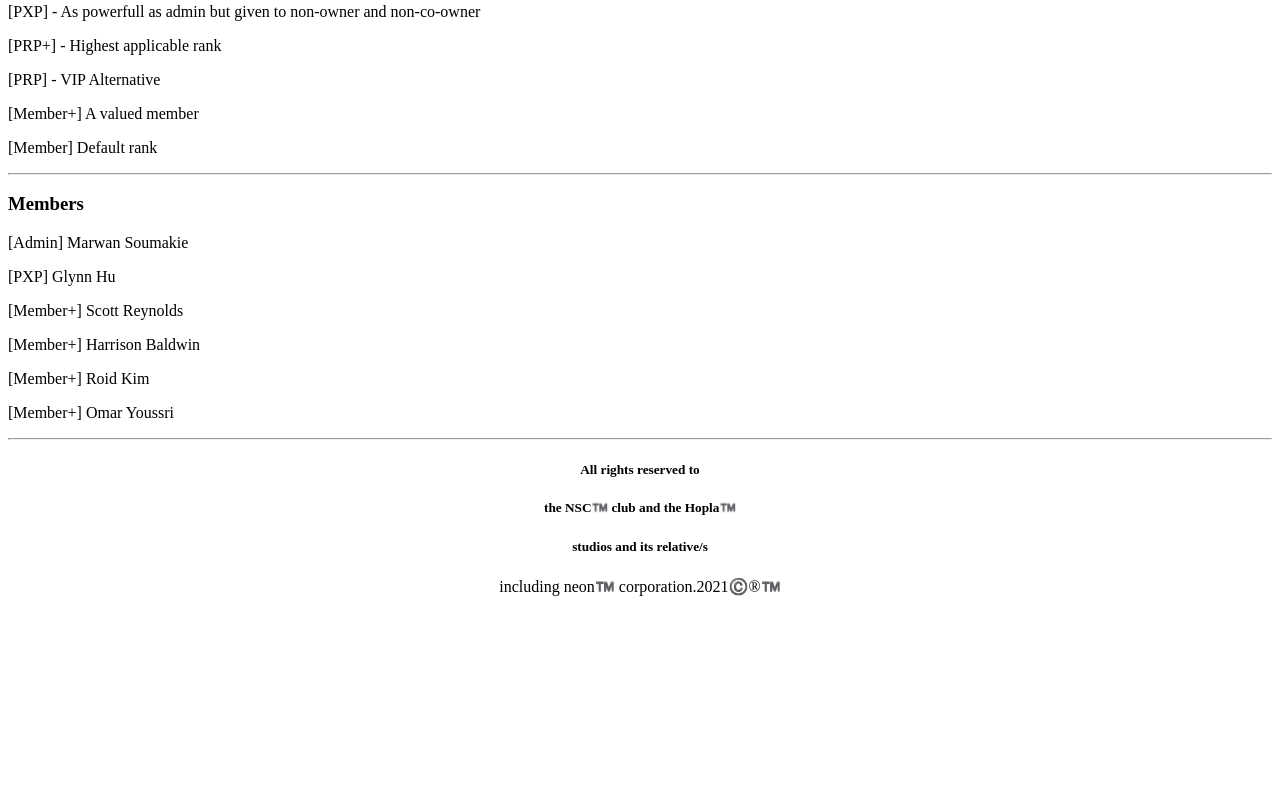
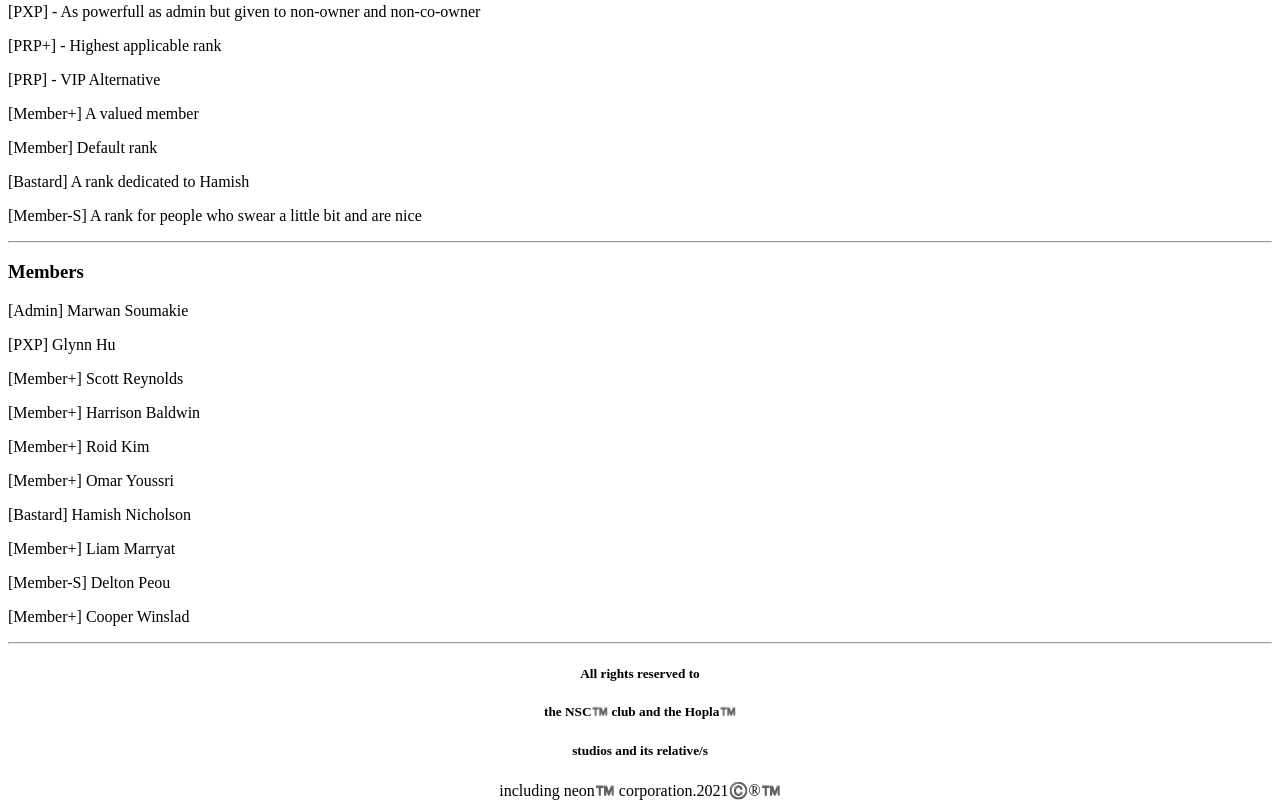
Before and after one commit to HoplaStudios/NSC, a plain HTML site: page index.html in a window 1280 px wide. Shown: the part 902-1710 px from the top of the page. Before the commit the page ends 1506 px from the top, so only its background shows below. Drawn offline with Linux system fonts and the light colour scheme.

Commit message:
added stuff

```diff
--- a/index.html
+++ b/index.html
@@ -30,6 +30,8 @@
 <p>[PRP] - VIP Alternative</p>
 <p>[Member+] A valued member</p>
 <p>[Member] Default rank</p>
+<p>[Bastard] A rank dedicated to Hamish</p>
+<p>[Member-S] A rank for people who swear a little bit and are nice</p>
 <hr>
 <h3>Members</h3>
 <p>[Admin] Marwan Soumakie</p>
@@ -38,6 +40,10 @@
 <p>[Member+] Harrison Baldwin</p>
 <p>[Member+] Roid Kim</p>
 <p>[Member+] Omar Youssri</p>
+<p>[Bastard] Hamish Nicholson</p>
+<p>[Member+] Liam Marryat</p>
+<p>[Member-S] Delton Peou</p>
+<p>[Member+] Cooper Winslad</p>
 <hr>
 <center><h5>All rights reserved to </h5></center>
 <center><h5>the NSC™️ club and the Hopla™️ </h5></center>
```
